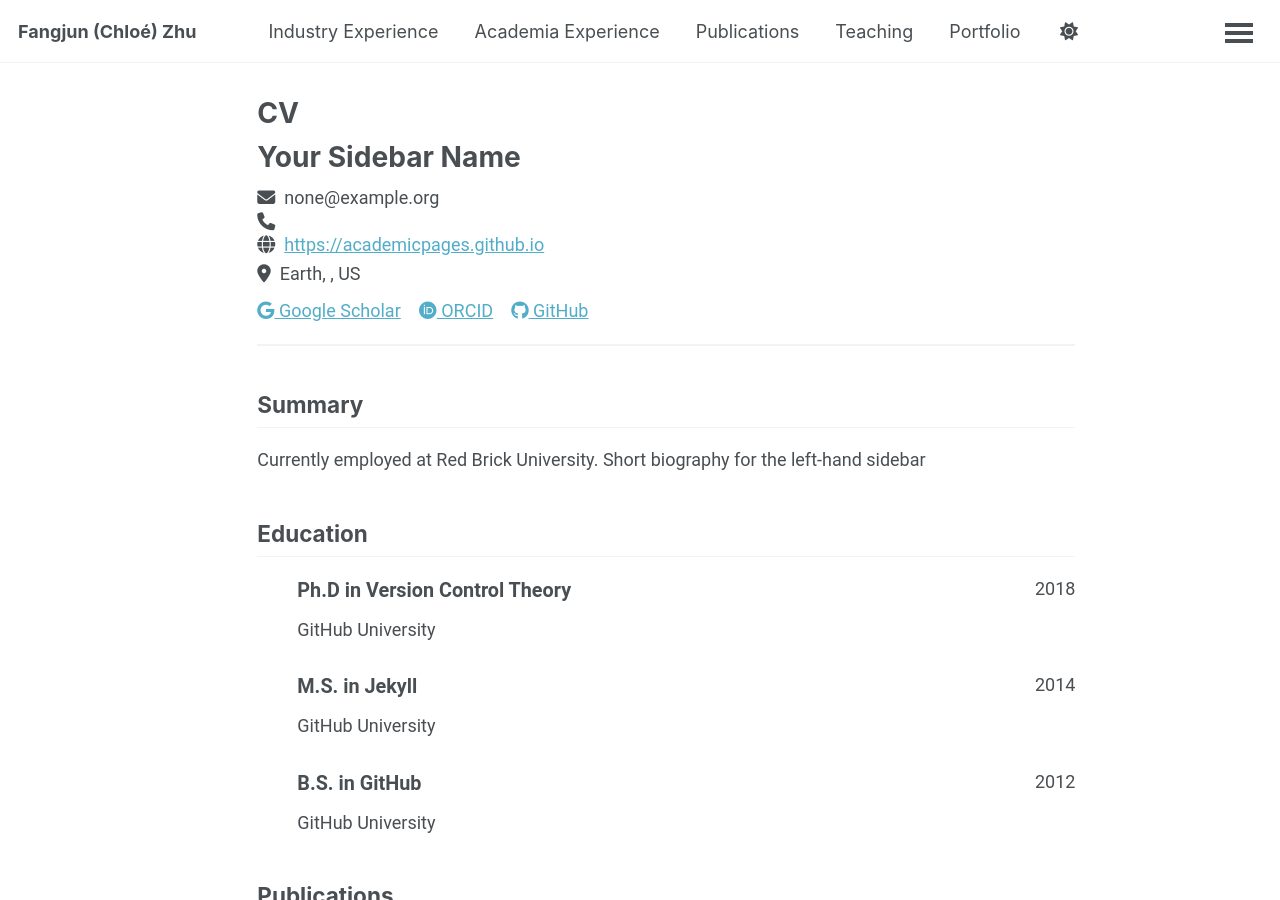
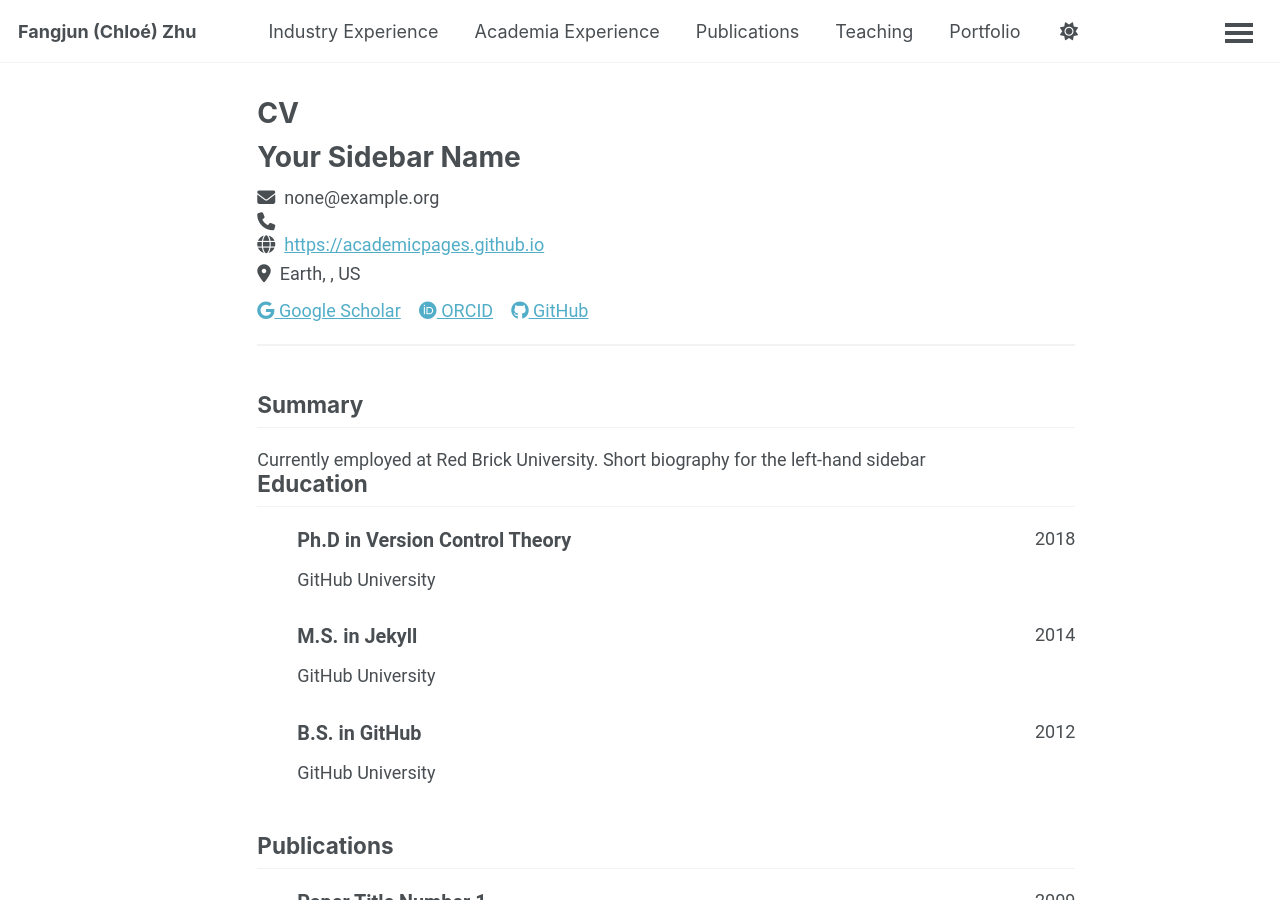
Before and after one commit to ChloeZhu1/ChloeZhu1.github.io, a Jekyll site: the page built from _pages/cv-json.md, in a window 1280 px wide and 900 px high. Built offline with Jekyll 4.4.1, drawn with Linux system fonts in a browser that asks for light colours; a script bundle is joined from its source files by our own code; library files that are not in the unit come from our copies.

Commit message:
Update cv-template.html

```diff
--- a/_includes/cv-template.html
+++ b/_includes/cv-template.html
@@ -69,6 +69,7 @@
   {% endif %}
 
   {% if cv.education.size > 0 %}
+  <div style="margin-top: -50px;">
   <!-- Education -->
   <div class="cv-section">
     <h2>Education</h2>
@@ -94,6 +95,7 @@
       {% endfor %}
     </ul>
   </div>
+</div>
   {% endif %}
 
   {% if cv.work.size > 0 %}
```
